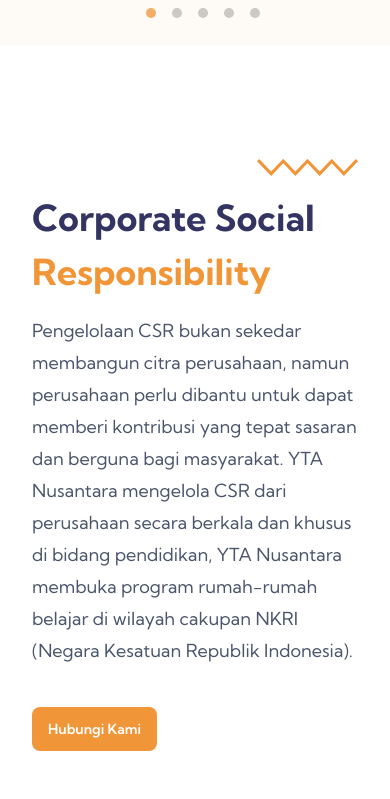
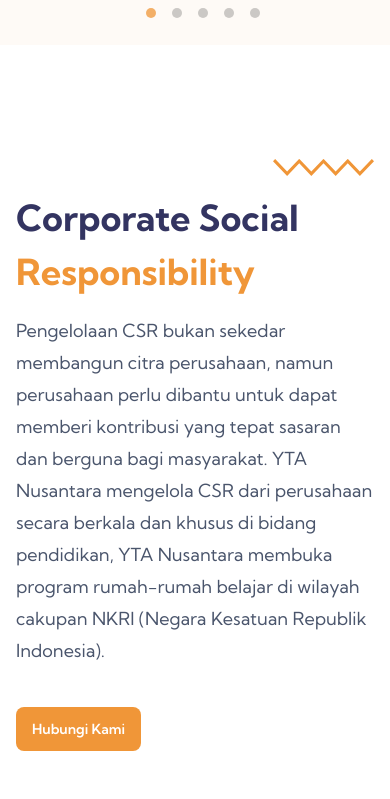
Before and after one commit to billpebert/yta-nusantara-html, a plain HTML site: page index.html in a window 390 px wide. Shown: the part 2460-3259 px from the top of the page. Drawn offline with nearby package versions, Linux system fonts and the light colour scheme.

Commit message:
remove double padding-x

```diff
--- a/index.html
+++ b/index.html
@@ -333,7 +333,7 @@
 
 		<!-- Corporate Social Responsibility -->
 		<section class="relative py-[50px] px-4 max-w-screen-xl mx-auto">
-			<div class="flex flex-col md:flex-row justify-between px-4 lg:px-[50px] items-center gap-[50px] my-10 lg:my-0">
+			<div class="flex flex-col md:flex-row justify-between lg:px-[50px] items-center gap-[50px] my-10 lg:my-0">
 				<div class="max-w-[660px] w-full">
 					<div class="flex flex-col relative pt-14 md:pt-0">
 						<img src="/assets/images/wavy-ornament.svg" class="absolute top-6 right-0" alt="">
```
